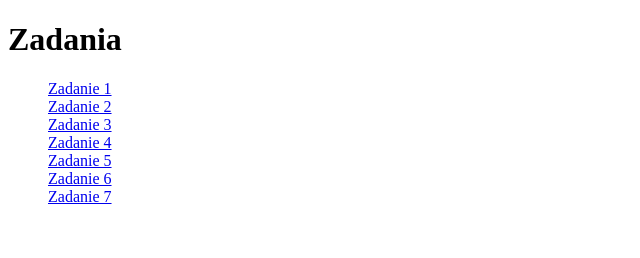
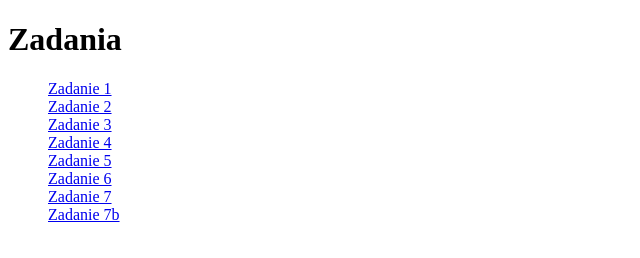
Before and after one commit to Luvkitri/IPM, a plain HTML site: page index.html in a window 1280 px wide. Shown: the full height of the page, 0-640 px from the left. Drawn offline with Linux system fonts and the light colour scheme.

Commit message:
Main page update

```diff
--- a/index.html
+++ b/index.html
@@ -22,6 +22,7 @@
         <li><a href="lab5/index.html">Zadanie 5</a></li>
         <li><a href="lab6/index.html">Zadanie 6</a></li>
         <li><a href="lab7/index.html">Zadanie 7</a></li>
+        <li><a href="lab7b/index.html">Zadanie 7b</a></li>
     </ol>
 
 </body>
```
